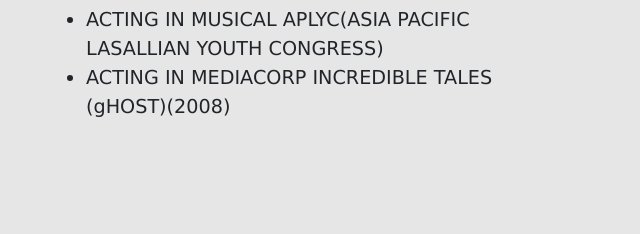
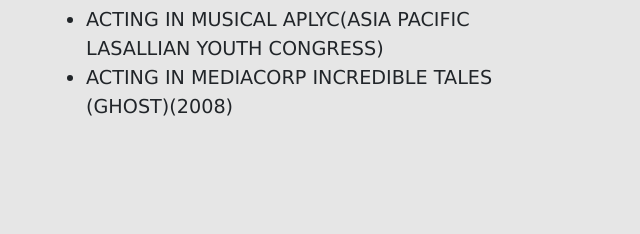
Before and after one commit to JohnTzeyee/JohnTzeyee.github.io, a plain HTML site: page index.html in a window 1280 px wide. Shown: the part 1041-1275 px from the top of the page, 74-714 px from the left. Drawn offline with nearby package versions, Linux system fonts and the light colour scheme; a web font is replaced by a local one.

Commit message:
Update index.html

```diff
--- a/index.html
+++ b/index.html
@@ -49,7 +49,7 @@
                         <li>ACTING ESPLANADE FLIPSIDE FESTIVAL(AN ODE TO AH GONG)</li>
                         <li>ACIING IN PRODUCTION NDAS EXPERIMENT (SYF 2011 SILVER)</li>
                         <li>ACTING IN MUSICAL APLYC(ASIA PACIFIC LASALLIAN YOUTH CONGRESS)</li>
-                        <li>ACTING IN MEDIACORP INCREDIBLE TALES (gHOST)(2008)</li>
+                        <li>ACTING IN MEDIACORP INCREDIBLE TALES (GHOST)(2008)</li>
                     </ul>
                 </div>
                 <div class="col-6 d-flex justify-content-center align-items-center">
```
